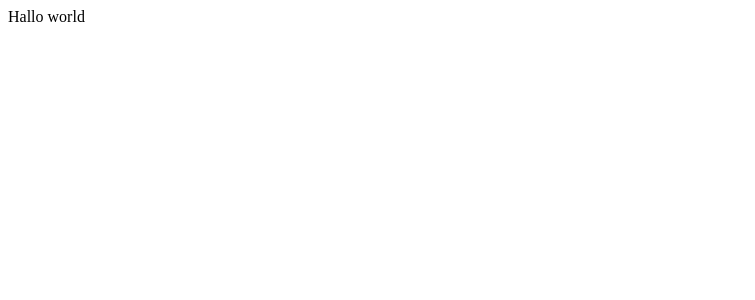
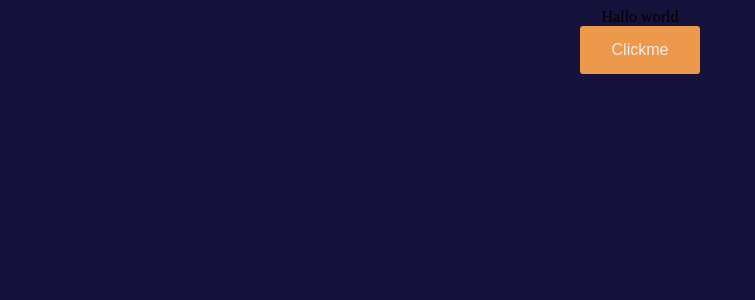
Before and after one commit to JirkaKneifl/Project-ToDoList, a React (Create React App) app in the folder to-do-list_app/: page / in a window 1280 px wide. Shown: the top 300 px of the page, without its empty margins (0-755 px from the left). Built offline with nearby package versions, Linux system fonts and the light colour scheme.

Commit message:
Prepared for creation

```diff
--- a/to-do-list_app/package.json
+++ b/to-do-list_app/package.json
@@ -6,9 +6,14 @@
     "@testing-library/jest-dom": "^5.16.5",
     "@testing-library/react": "^13.4.0",
     "@testing-library/user-event": "^13.5.0",
+    "@types/jest": "^29.1.2",
+    "@types/node": "^18.8.4",
+    "@types/react": "^18.0.21",
+    "@types/react-dom": "^18.0.6",
     "react": "^18.2.0",
     "react-dom": "^18.2.0",
     "react-scripts": "5.0.1",
+    "typescript": "^4.8.4",
     "web-vitals": "^2.1.4"
   },
   "scripts": {
--- a/to-do-list_app/public/index.html
+++ b/to-do-list_app/public/index.html
@@ -25,6 +25,11 @@
       Learn how to configure a non-root public URL by running `npm run build`.
     -->
     <title>React App</title>
+    <style>
+      body {
+        background: #15133C;
+      }
+    </style>
   </head>
   <body>
     <noscript>You need to enable JavaScript to run this app.</noscript>
--- a/to-do-list_app/src/App.css
+++ b/to-do-list_app/src/App.css
@@ -1,38 +1,3 @@
 .App {
   text-align: center;
 }
-
-.App-logo {
-  height: 40vmin;
-  pointer-events: none;
-}
-
-@media (prefers-reduced-motion: no-preference) {
-  .App-logo {
-    animation: App-logo-spin infinite 20s linear;
-  }
-}
-
-.App-header {
-  background-color: #282c34;
-  min-height: 100vh;
-  display: flex;
-  flex-direction: column;
-  align-items: center;
-  justify-content: center;
-  font-size: calc(10px + 2vmin);
-  color: white;
-}
-
-.App-link {
-  color: #61dafb;
-}
-
-@keyframes App-logo-spin {
-  from {
-    transform: rotate(0deg);
-  }
-  to {
-    transform: rotate(360deg);
-  }
-}
--- a/to-do-list_app/src/App.js
+++ b/to-do-list_app/src/App.js
@@ -1,6 +1,17 @@
 import './App.css';
+import Button from "./components/Button/Button.tsx";
 
 function App() {
-  return <div>Hallo world</div>
+
+  const handleClick = () => {
+    console.log("nothing happen just click")
+  }
+
+  return (
+      <div className="App">
+        <div>Hallo world</div>
+        <Button onClick={handleClick} label={"Clickme"}></Button>
+      </div>
+  )
 }
 export default App;
--- a/to-do-list_app/src/components/Button/Button.css
+++ b/to-do-list_app/src/components/Button/Button.css
@@ -0,0 +1,11 @@
+.button{
+    background-color: #EC994B;
+    color: #F1EEE9;
+    border: none;
+    padding: 15px 32px;
+    text-align: center;
+    text-decoration: none;
+    display: inline-block;
+    font-size: 16px;
+    border-radius: 3px;
+}
--- a/to-do-list_app/src/components/Button/Button.tsx
+++ b/to-do-list_app/src/components/Button/Button.tsx
@@ -0,0 +1,14 @@
+import "./Button.css";
+
+type ButtonProps = {
+    onClick: () => void
+    label: string
+}
+
+function Button(props: ButtonProps){
+    return <button className="button" onClick={props.onClick}>
+        {props.label}
+    </button>
+}
+
+export default Button;
```
Also changed, not shown: 1 other file (tests, documents, lock files or other folders).
